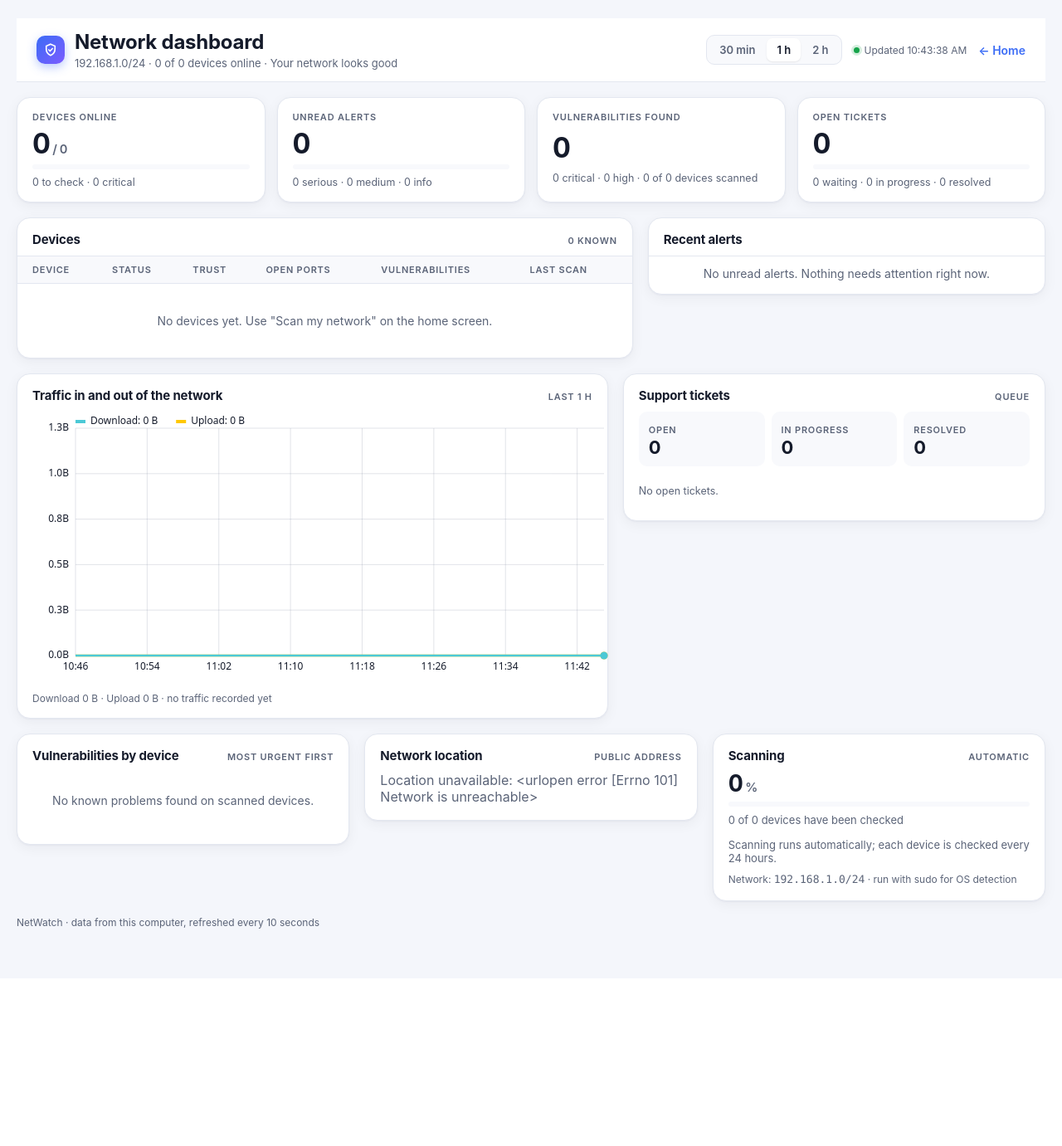
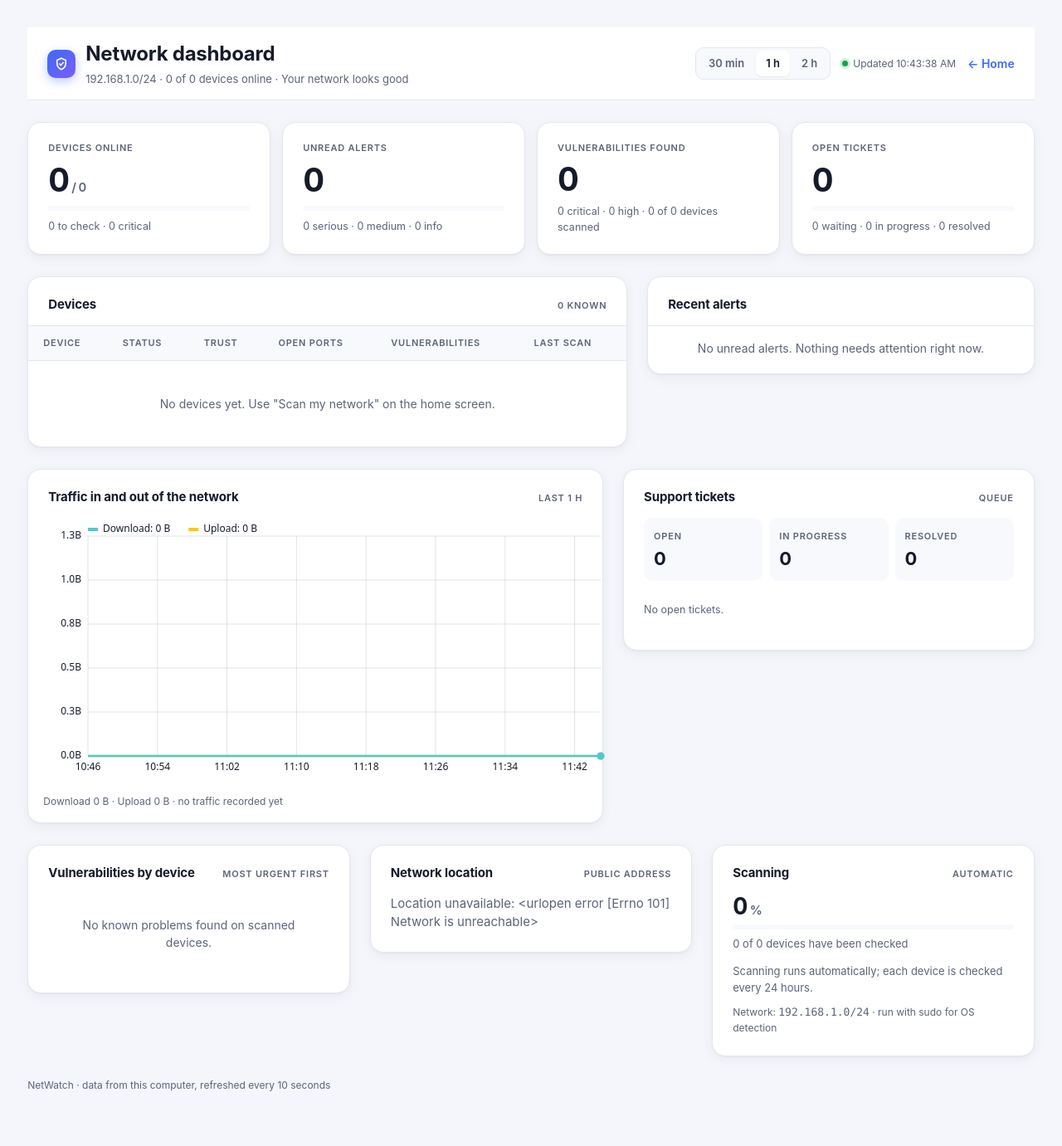
Before and after one commit to manicharan0485/netwatch, a Flask app: page /dashboard in a window 1280 px wide. Shown: the whole page at 83% size. Before the commit the page ends 1119 px from the top, so only its background shows below. Run offline with Flask 3, Linux system fonts and the light colour scheme; the visitor is signed in with stand-in values (Sample User, id 1); data comes from the database, SQL or seed files in the repository; data that the repository does not hold is empty.

Commit message:
Use the full screen width and more space on all pages
- Home and dashboard grow with the screen (up to 1680 px) instead of 980/1280 px.
- Larger base text, roomier cards, tables and buttons.

Co-Authored-By: Claude Haiku 5.5 <noreply@anthropic.com>
Claude-Session: https://claude.ai/code/session_01V5fgHX9uyWi3yLsJuJ6erA

```diff
--- a/static/theme.css
+++ b/static/theme.css
@@ -37,6 +37,7 @@
 }
 
 body {
+  font-size: 16px; line-height: 1.5;
   font-family: -apple-system, BlinkMacSystemFont, "Segoe UI", Inter, Roboto, system-ui, sans-serif;
   background: var(--nw-bg);
   color: var(--nw-text);
@@ -69,14 +70,14 @@ header strong { font-size: 18px; letter-spacing: -0.01em; }
 }
 
 /* ---------- layout */
-main { max-width: 980px; padding: 24px 20px 40px; }
+main { max-width: 1680px; margin: 0 auto; padding: clamp(18px, 2.6vw, 40px); }
 
 /* ---------- status card */
 .light {
   background: var(--nw-surface);
   border: 1px solid var(--nw-line);
   border-radius: 20px;
-  padding: 26px 28px;
+  padding: 32px 38px;
   box-shadow: var(--nw-shadow);
   position: relative;
   overflow: hidden;
@@ -98,7 +99,7 @@ main { max-width: 980px; padding: 24px 20px 40px; }
 .dot.yellow { background: var(--nw-yellow); box-shadow: 0 0 0 8px rgba(217,119,6,.14), 0 6px 18px rgba(217,119,6,.35); }
 .dot.red { background: var(--nw-red); box-shadow: 0 0 0 8px rgba(220,38,38,.14), 0 6px 18px rgba(220,38,38,.35); animation: nw-pulse 2s ease-in-out infinite; }
 @keyframes nw-pulse { 0%,100% { transform: scale(1); } 50% { transform: scale(1.06); } }
-.headline { font-size: 24px; font-weight: 700; letter-spacing: -0.02em; }
+.headline { font-size: 28px; font-weight: 700; letter-spacing: -0.02em; }
 .reasons { color: var(--nw-muted); margin-top: 6px; }
 .counts { margin-top: 10px; display: flex; flex-wrap: wrap; gap: 8px; }
 .counts:empty { display: none; }
@@ -109,13 +110,13 @@ main { max-width: 980px; padding: 24px 20px 40px; }
 
 /* ---------- big buttons */
 .buttons {
-  grid-template-columns: repeat(auto-fill, minmax(190px, 1fr));
-  gap: 14px;
-  margin: 22px 0;
+  grid-template-columns: repeat(auto-fill, minmax(220px, 1fr));
+  gap: 18px;
+  margin: 28px 0;
 }
 .big {
   display: flex; flex-direction: column; align-items: flex-start; justify-content: center;
-  min-height: 112px; padding: 18px 18px 16px;
+  min-height: 132px; padding: 22px 22px 20px;
   text-align: left;
   background: var(--nw-surface);
   border: 1px solid var(--nw-line);
@@ -151,7 +152,7 @@ main { max-width: 980px; padding: 24px 20px 40px; }
   background: var(--nw-surface);
   border: 1px solid var(--nw-line);
   border-radius: var(--nw-radius);
-  padding: 22px;
+  padding: 28px 30px;
   box-shadow: var(--nw-shadow);
   margin-bottom: 18px;
 }
--- a/templates/dashboard.html
+++ b/templates/dashboard.html
@@ -9,7 +9,7 @@
   :root { --warnc: var(--nw-yellow); --critc: var(--nw-red); --okc: var(--nw-green); }
   *, *::before, *::after { box-sizing: border-box; }
   body { margin: 0; }
-  .wrap { max-width: 1280px; margin: 0 auto; padding: 22px 20px 60px; display: grid; gap: 18px; }
+  .wrap { max-width: 1680px; margin: 0 auto; padding: clamp(18px, 2.6vw, 40px) clamp(16px, 2.6vw, 40px) 64px; display: grid; gap: 26px; font-size: 15px; }
   h1, h2, h3 { margin: 0; letter-spacing: -0.01em; }
   h1 { font-size: 24px; }
   h2 { font-size: 15px; font-weight: 650; }
@@ -17,8 +17,8 @@
   .label { font-size: 11px; text-transform: uppercase; letter-spacing: .07em; color: var(--nw-muted); font-weight: 600; }
   .muted { color: var(--nw-muted); }
   .card { background: var(--nw-surface); border: 1px solid var(--nw-line); border-radius: var(--nw-radius); box-shadow: var(--nw-shadow); min-width: 0; }
-  .card-head { display: flex; justify-content: space-between; align-items: baseline; gap: 10px; flex-wrap: wrap; padding: 16px 18px 10px; }
-  .card-body { padding: 0 18px 18px; }
+  .card-head { display: flex; justify-content: space-between; align-items: baseline; gap: 12px; flex-wrap: wrap; padding: 22px 24px 14px; }
+  .card-body { padding: 0 24px 24px; }
   .top { display: flex; justify-content: space-between; align-items: center; flex-wrap: wrap; gap: 12px; }
   .brand { display: flex; align-items: center; gap: 12px; }
   .live { font-size: 12px; color: var(--nw-muted); display: flex; align-items: center; gap: 6px; }
@@ -30,8 +30,8 @@
 
   /* KPIs */
   .kpis { display: grid; grid-template-columns: repeat(4, minmax(0, 1fr)); gap: 14px; }
-  .kpi { padding: 16px 18px; display: grid; gap: 8px; }
-  .kpi .val { font-size: 34px; font-weight: 700; letter-spacing: -0.02em; line-height: 1; font-variant-numeric: tabular-nums; }
+  .kpi { padding: 22px 24px; display: grid; gap: 10px; }
+  .kpi .val { font-size: 40px; font-weight: 700; letter-spacing: -0.02em; line-height: 1; font-variant-numeric: tabular-nums; }
   .kpi .val small { font-size: 15px; color: var(--nw-muted); font-weight: 600; margin-left: 3px; }
   .stack { display: flex; height: 6px; border-radius: 3px; overflow: hidden; gap: 2px; background: var(--nw-surface-2); }
   .stack i { display: block; height: 100%; }
@@ -40,15 +40,15 @@
   .kpi .note { font-size: 12.5px; color: var(--nw-muted); }
 
   /* layout */
-  .row-main { display: grid; grid-template-columns: minmax(0, 1.55fr) minmax(0, 1fr); gap: 18px; align-items: start; }
-  .row-low { display: grid; grid-template-columns: minmax(0, 1.4fr) minmax(0, 1fr); gap: 18px; align-items: start; }
-  .row-three { display: grid; grid-template-columns: repeat(3, minmax(0, 1fr)); gap: 18px; align-items: start; }
+  .row-main { display: grid; grid-template-columns: minmax(0, 1.55fr) minmax(0, 1fr); gap: 24px; align-items: start; }
+  .row-low { display: grid; grid-template-columns: minmax(0, 1.4fr) minmax(0, 1fr); gap: 24px; align-items: start; }
+  .row-three { display: grid; grid-template-columns: repeat(3, minmax(0, 1fr)); gap: 24px; align-items: start; }
 
   /* devices table */
   .table-scroll { overflow-x: auto; }
-  table { width: 100%; border-collapse: collapse; min-width: 640px; }
-  th { text-align: left; font-size: 11px; text-transform: uppercase; letter-spacing: .07em; color: var(--nw-muted); font-weight: 600; padding: 9px 12px; background: var(--nw-surface-2); border-block: 1px solid var(--nw-line); white-space: nowrap; }
-  td { padding: 10px 12px; border-bottom: 1px solid var(--nw-line); vertical-align: middle; }
+  table { width: 100%; border-collapse: collapse; min-width: 720px; }
+  th { text-align: left; font-size: 11px; text-transform: uppercase; letter-spacing: .07em; color: var(--nw-muted); font-weight: 600; padding: 12px 16px; background: var(--nw-surface-2); border-block: 1px solid var(--nw-line); white-space: nowrap; }
+  td { padding: 15px 16px; border-bottom: 1px solid var(--nw-line); vertical-align: middle; }
   tbody tr:last-child td { border-bottom: 0; }
   tbody tr:hover td { background: var(--nw-surface-2); }
   th:first-child, td:first-child { padding-left: 18px; }
@@ -72,23 +72,23 @@
 
   /* alerts */
   .alerts { list-style: none; margin: 0; padding: 0 0 4px; max-height: 520px; overflow: auto; }
-  .alerts li { display: grid; grid-template-columns: 4px minmax(0, 1fr); gap: 12px; padding: 12px 18px; border-top: 1px solid var(--nw-line); }
+  .alerts li { display: grid; grid-template-columns: 4px minmax(0, 1fr); gap: 14px; padding: 16px 24px; border-top: 1px solid var(--nw-line); }
   .alerts .bar { border-radius: 2px; }
   .alerts .bar.critical, .alerts .bar.high { background: var(--nw-red); }
   .alerts .bar.medium { background: var(--nw-yellow); }
   .alerts .bar.low { background: var(--nw-accent); }
-  .alerts b { font-weight: 600; font-size: 13.5px; display: block; }
-  .alerts p { margin: 3px 0 0; color: var(--nw-muted); font-size: 12.5px; }
+  .alerts b { font-weight: 600; font-size: 15px; display: block; }
+  .alerts p { margin: 4px 0 0; color: var(--nw-muted); font-size: 14px; }
   .alerts .meta { font-size: 11.5px; color: var(--nw-muted); margin-top: 4px; }
   .empty { padding: 26px 18px; color: var(--nw-muted); text-align: center; font-size: 14px; }
 
   /* traffic */
-  .chart-wrap { padding: 4px 12px 14px 8px; }
+  .chart-wrap { padding: 6px 18px 16px 10px; }
   #trafficChart { display: block; }
   .legend-note { font-size: 12px; color: var(--nw-muted); padding: 0 18px 16px; }
 
   /* vulnerabilities */
-  .vrow { display: grid; grid-template-columns: minmax(0, 1fr) auto; gap: 8px 12px; padding: 12px 0; border-top: 1px solid var(--nw-line); align-items: center; }
+  .vrow { display: grid; grid-template-columns: minmax(0, 1fr) auto; gap: 10px 14px; padding: 16px 0; border-top: 1px solid var(--nw-line); align-items: center; }
   .vrow:first-child { border-top: 0; padding-top: 0; }
   .vrow .name { font-weight: 600; font-size: 13.5px; min-width: 0; overflow: hidden; text-overflow: ellipsis; white-space: nowrap; }
   .vbar { grid-column: 1 / -1; display: flex; height: 6px; border-radius: 3px; overflow: hidden; gap: 2px; background: var(--nw-surface-2); }
@@ -99,7 +99,7 @@
   .tstat { background: var(--nw-surface-2); border-radius: 10px; padding: 10px 12px; }
   .tstat b { display: block; font-size: 22px; letter-spacing: -0.01em; }
   .tlist { list-style: none; margin: 0; padding: 0; }
-  .tlist li { padding: 10px 0; border-top: 1px solid var(--nw-line); }
+  .tlist li { padding: 14px 0; border-top: 1px solid var(--nw-line); }
   .tlist li:first-child { border-top: 0; }
   .tlist .t { font-weight: 600; font-size: 13.5px; }
 
--- a/templates/home.html
+++ b/templates/home.html
@@ -14,7 +14,7 @@
   header strong { font-size:20px; }
   .who { color:var(--muted); font-size:14px; }
   .link { background:none; border:0; color:var(--accent); cursor:pointer; font:inherit; padding:4px; }
-  main { max-width:900px; margin:0 auto; padding:18px; }
+  main { max-width:1680px; margin:0 auto; padding:clamp(18px,2.6vw,40px); }
   .light { display:flex; gap:18px; align-items:center; background:var(--panel); border:1px solid var(--line); border-radius:18px; padding:22px; }
   .dot { width:64px; height:64px; border-radius:50%; flex:0 0 64px; background:var(--muted); box-shadow:0 0 0 6px rgba(127,127,127,.12); }
   .dot.green { background:var(--green); } .dot.yellow { background:var(--yellow); } .dot.red { background:var(--red); }
```
